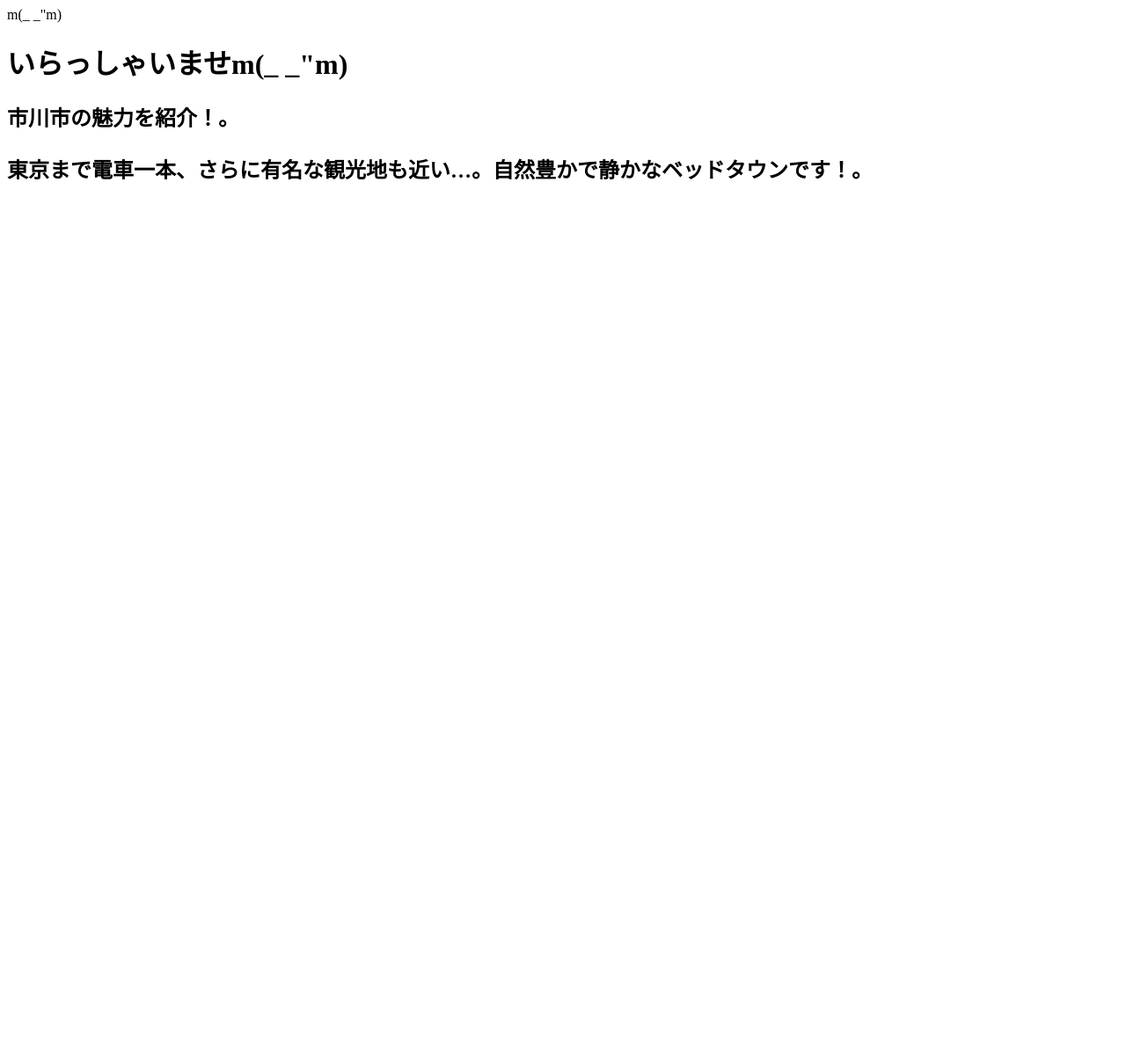
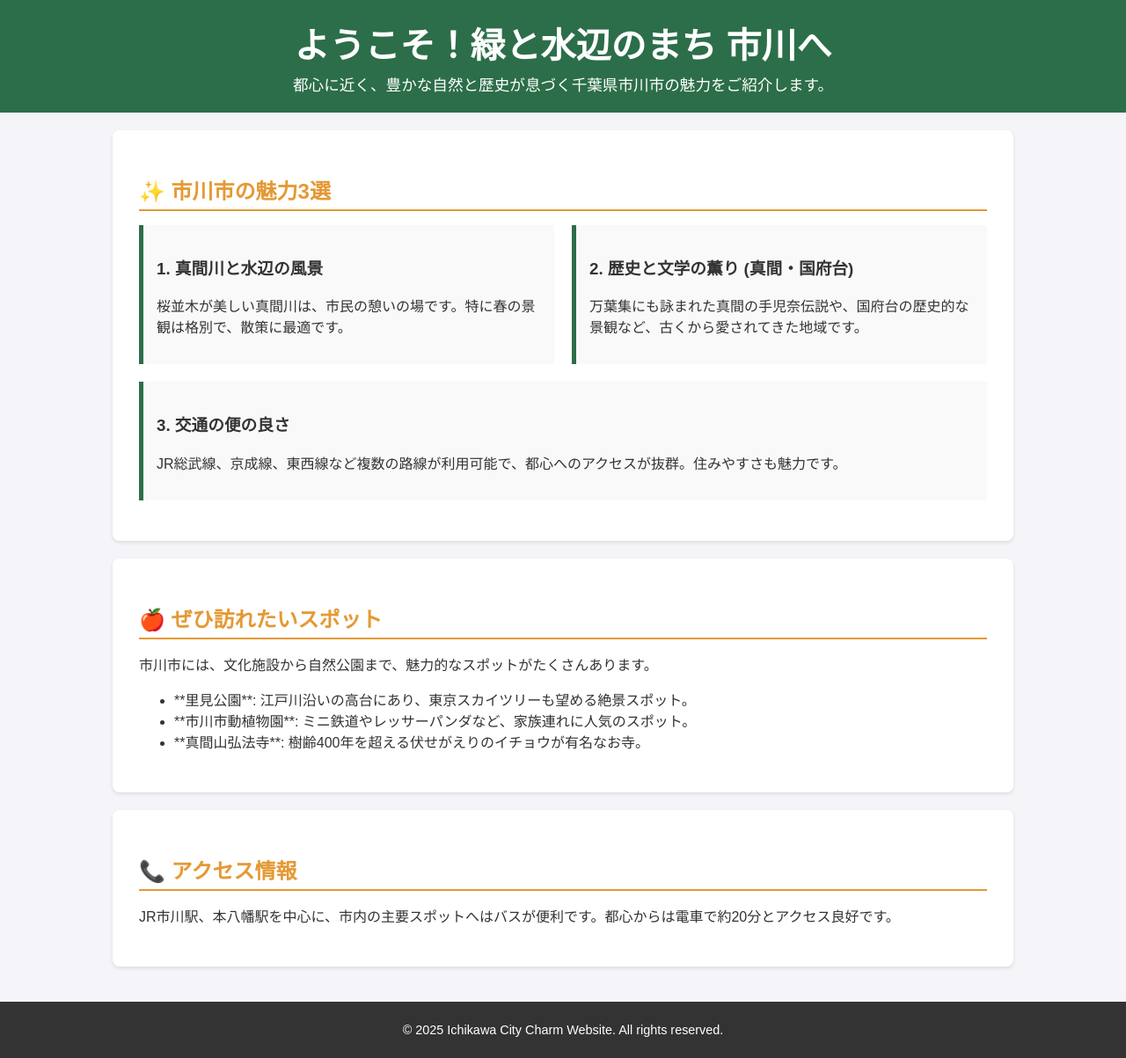
Before and after one commit to Special-maki/index.html, a plain HTML site: page index.html in a window 1280 px wide. Shown: the whole page at 88% size. Before the commit the page ends 800 px from the top, so only its background shows below. Drawn offline with Linux system fonts and the light colour scheme.

Commit message:
Revamp index.html with new title and styles
Updated the title and stylesheet link, added inline CSS for styling, and enhanced the content structure with sections for attractions and access information.

```diff
--- a/index.html
+++ b/index.html
@@ -3,15 +3,119 @@
 <head>
     <meta charset="UTF-8">
     <meta name="viewport" content="width=device-width, initial-scale=1.0">
-    <title>市川市の紹介</title>
-    <link rel="stylesheet" href="ジャイアント加賀.css">
+    <title>🎨 市川市 - 伝統と自然が息づくまち</title>
+    <link rel="stylesheet" href="style.css">
+    <style>
+        /* ここに簡易的なCSSを記述してすぐに表示できるようにします */
+        body {
+            font-family: 'Hiragino Kaku Gothic Pro', 'メイリオ', sans-serif;
+            margin: 0;
+            padding: 0;
+            background-color: #f4f4f9;
+            color: #333;
+        }
+        header {
+            background-color: #2c6e49; /* 市川市の緑豊かなイメージカラー */
+            color: white;
+            padding: 20px 0;
+            text-align: center;
+        }
+        header h1 {
+            margin: 0;
+            font-size: 2.5em;
+        }
+        header p {
+            margin: 5px 0 0;
+            font-size: 1.1em;
+        }
+        .container {
+            width: 80%;
+            margin: 0 auto;
+            padding: 20px 0;
+        }
+        .section {
+            background-color: white;
+            padding: 30px;
+            margin-bottom: 20px;
+            border-radius: 8px;
+            box-shadow: 0 2px 4px rgba(0, 0, 0, 0.1);
+        }
+        .section h2 {
+            color: #e59934; /* アクセントカラー */
+            border-bottom: 2px solid #e59934;
+            padding-bottom: 5px;
+            margin-bottom: 15px;
+        }
+        .attraction-list {
+            list-style: none;
+            padding: 0;
+            display: flex;
+            flex-wrap: wrap;
+            gap: 20px;
+            justify-content: space-around;
+        }
+        .attraction-item {
+            flex: 1 1 300px;
+            padding: 15px;
+            background-color: #f9f9f9;
+            border-left: 5px solid #2c6e49;
+        }
+        footer {
+            text-align: center;
+            padding: 10px 0;
+            background-color: #333;
+            color: white;
+            font-size: 0.9em;
+        }
+    </style>
 </head>
-<body>m(_ _"m)
-    <h1>いらっしゃいませm(_ _"m)</h1>
+<body>
 
-    <h2>市川市の魅力を紹介！。</p>
-    <p>東京まで電車一本、さらに有名な観光地も近い…。自然豊かで静かなベッドタウンです！。</p>
+    <header>
+        <h1>ようこそ！緑と水辺のまち 市川へ</h1>
+        <p>都心に近く、豊かな自然と歴史が息づく千葉県市川市の魅力をご紹介します。</p>
+    </header>
 
+    <div class="container">
+
+        <section class="section">
+            <h2>✨ 市川市の魅力3選</h2>
+            <ul class="attraction-list">
+                <li class="attraction-item">
+                    <h3>1. 真間川と水辺の風景</h3>
+                    <p>桜並木が美しい真間川は、市民の憩いの場です。特に春の景観は格別で、散策に最適です。</p>
+                </li>
+                <li class="attraction-item">
+                    <h3>2. 歴史と文学の薫り (真間・国府台)</h3>
+                    <p>万葉集にも詠まれた真間の手児奈伝説や、国府台の歴史的な景観など、古くから愛されてきた地域です。</p>
+                </li>
+                <li class="attraction-item">
+                    <h3>3. 交通の便の良さ</h3>
+                    <p>JR総武線、京成線、東西線など複数の路線が利用可能で、都心へのアクセスが抜群。住みやすさも魅力です。</p>
+                </li>
+            </ul>
+        </section>
+
+        <section class="section">
+            <h2>🍎 ぜひ訪れたいスポット</h2>
+            <p>市川市には、文化施設から自然公園まで、魅力的なスポットがたくさんあります。</p>
+            <ul>
+                <li>**里見公園**: 江戸川沿いの高台にあり、東京スカイツリーも望める絶景スポット。</li>
+                <li>**市川市動植物園**: ミニ鉄道やレッサーパンダなど、家族連れに人気のスポット。</li>
+                <li>**真間山弘法寺**: 樹齢400年を超える伏せがえりのイチョウが有名なお寺。</li>
+            </ul>
+        </section>
+
+        <section class="section">
+            <h2>📞 アクセス情報</h2>
+            <p>JR市川駅、本八幡駅を中心に、市内の主要スポットへはバスが便利です。都心からは電車で約20分とアクセス良好です。</p>
+        </section>
+
+    </div>
+
+    <footer>
+        <p>&copy; 2025 Ichikawa City Charm Website. All rights reserved.</p>
+    </footer>
 
 </body>
 </html>
```
